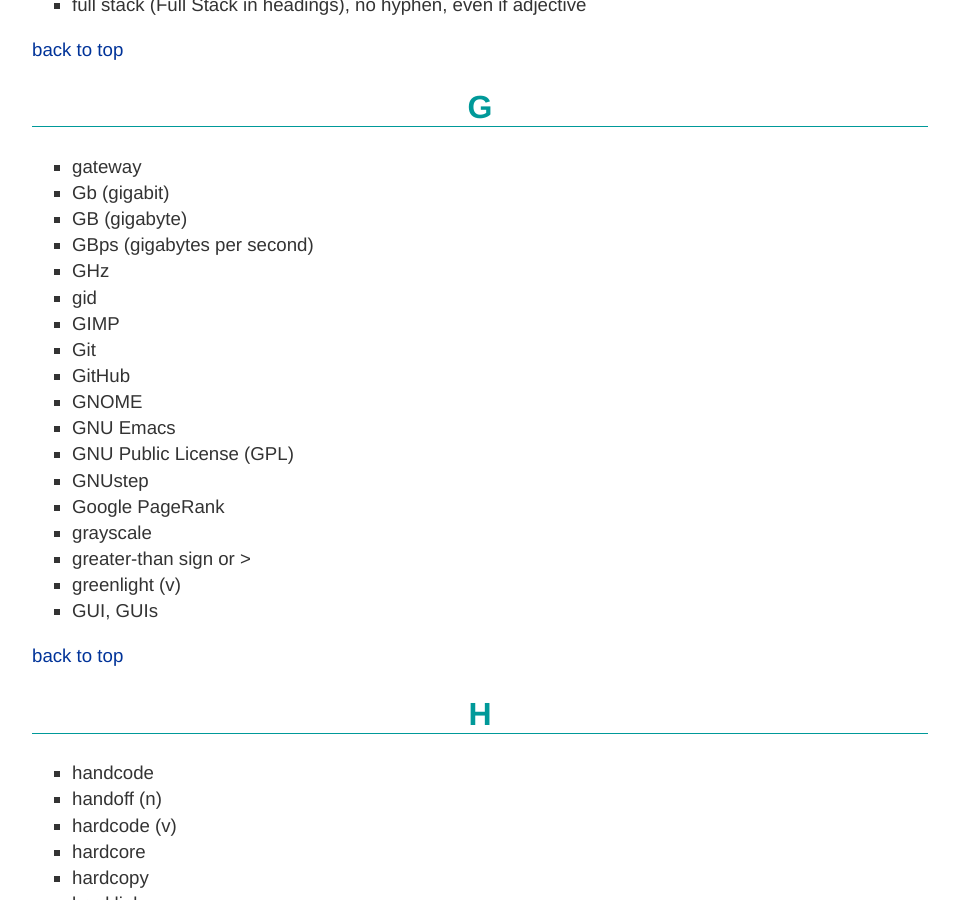
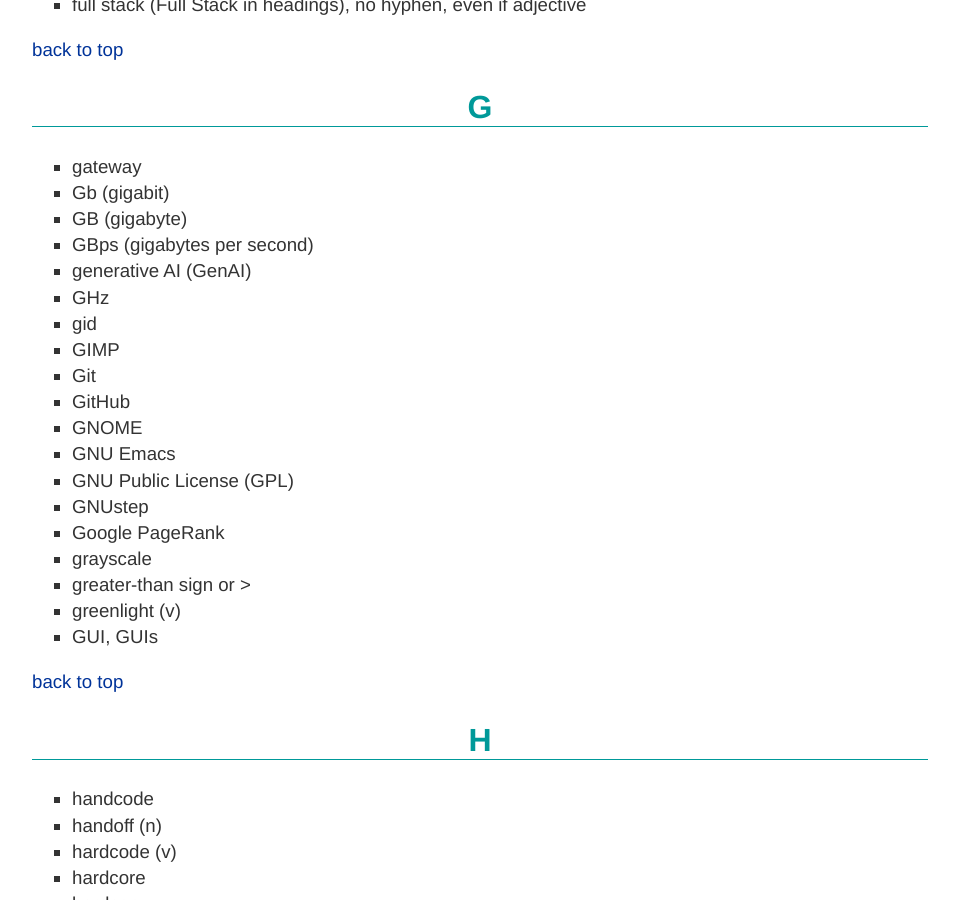
Before and after one commit to oreillymedia/production-resources, a Jekyll site: the page built from styleguide/index.md, in a window 1280 px wide and 900 px high, scrolled down 23201 px. Shown: the whole window, without its empty margins (160-1119 px from the left). Built offline with Jekyll 4.4.1, drawn with Linux system fonts in a browser that asks for light colours.

Commit message:
Update index.md
Adds GenAI as preferred abbreviation for generative AI

```diff
--- a/styleguide/index.md
+++ b/styleguide/index.md
@@ -1122,6 +1122,7 @@
  <li>Gb (gigabit)</li>
  <li>GB (gigabyte)</li>
  <li>GBps (gigabytes per second)</li>
+ <li>generative AI (GenAI)</li>
  <li>GHz</li>
  <li>gid</li>
  <li>GIMP</li>
```
